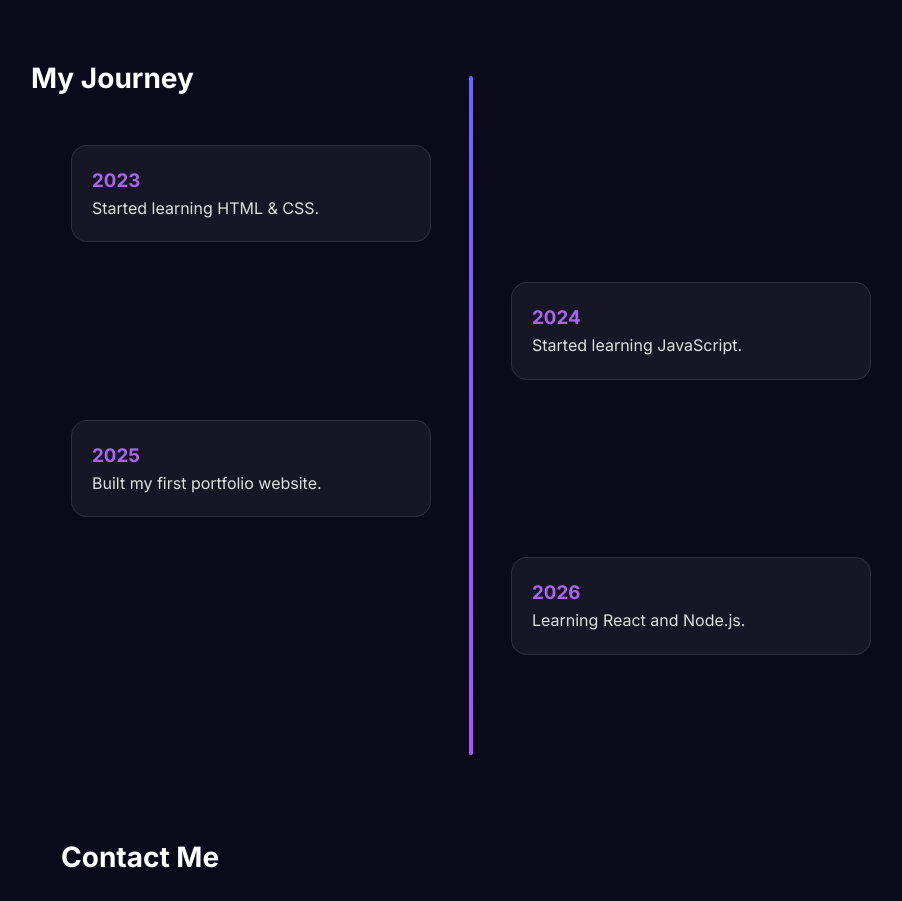
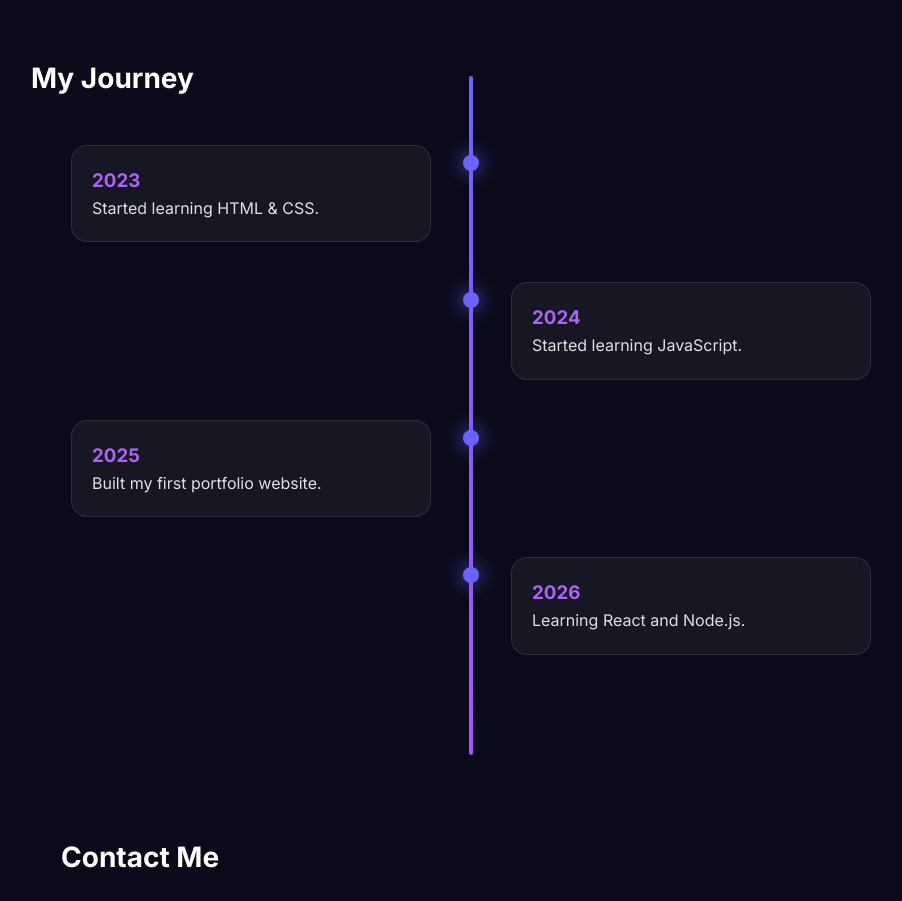
Before and after one commit to QuangHuy-68/My-portfolio, a plain HTML site: page index.html in a window 1280 px wide. Shown: the part 2640-3541 px from the top of the page, without its empty margins (169-1071 px from the left). Drawn offline with Linux system fonts and the light colour scheme.

Commit message:
adding animation and circle for time line bar

```diff
--- a/index.html
+++ b/index.html
@@ -190,8 +190,10 @@
             </div>
         </section>
 
+        <!-- Timeline -->
         <section id="timeline">
             <h2 class="reveal">My Journey</h2>
+            <div class="timeline-container">
                 <article class="timeline-item left reveal">
                     <div class="timeline-content">
                         <h3>2023</h3>
@@ -219,6 +221,7 @@
                         <p>Learning React and Node.js.</p>
                     </div>
                 </article>
+            </div>
         </section>
 
         <section id="contact" class="reveal">
--- a/script.js
+++ b/script.js
@@ -185,4 +185,24 @@ document.addEventListener('DOMContentLoaded', () => {
 
     // Start observing each skill bar
     skillBars.forEach(bar => skillObserver.observe(bar));
+
+
+    //==============================================================//
+    const timelineItems = document.querySelectorAll('.timeline-item');
+    const observer = new IntersectionObserver((entries) => {
+        entries.forEach(entry => {
+            if (entry.isIntersecting) {
+                entry.target.classList.add('show');
+            } else {
+                entry.target.classList.remove('show');
+            }
+
+        });
+    }, {
+        threshold: 0.2
+    });
+
+    timelineItems.forEach(item => {
+        observer.observe(item);
+    });
 });
--- a/style.css
+++ b/style.css
@@ -313,13 +313,29 @@ h2 {
 
 .timeline-item {
     width: 50%;
+    max-width: 450px;
     padding: 20px 40px;
     position: relative;
 }
 
-.timeline-item:hover {
-    color: #d7c0ed;
-    transform: translateY(-10px);
+.timeline-item::before {
+    content: "";
+    position: absolute;
+    top: 30px;
+    width: 16px;
+    height: 16px;
+    background-color: #6c63ff;
+    border-radius: 50%;
+    z-index: 10;
+    box-shadow: 0 0 20px #6c63ff;
+}
+
+.left::before {
+    right: -8px;
+}
+
+.right::before {
+    left: -8px;
 }
 
 .left {
@@ -346,7 +362,26 @@ h2 {
 }
 
 .timeline-content:hover {
+    transform: translateY(-8px);
+    transition: transform 0.3s ease, box-shadow 0.3s ease;
     box-shadow: 0px 20px 40px rgba(108, 99, 255, 0.5);
+}
+
+.timeline-item.left {
+    opacity: 0;
+    transform: translateX(-100px);
+    transition: all 0.8s ease;
+}
+
+.timeline-item.right {
+    opacity: 0;
+    transform: translateX(100px);
+    transition: all 0.8s ease;
+}
+
+.timeline-item.show {
+    opacity: 1;
+    transform: translateX(0);
 }
 
 /* ===== CONTACT ===== */
```
Lines whose indentation alone changed are shown as unchanged.
